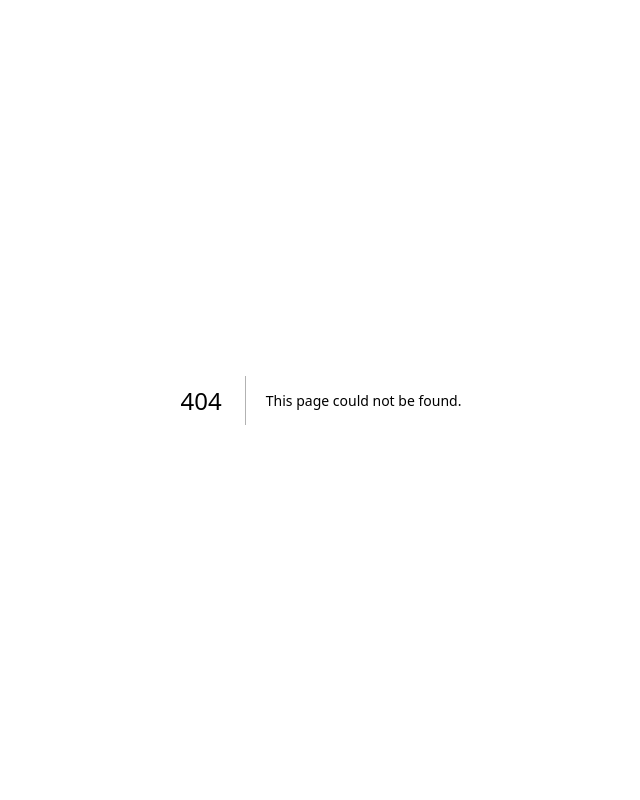
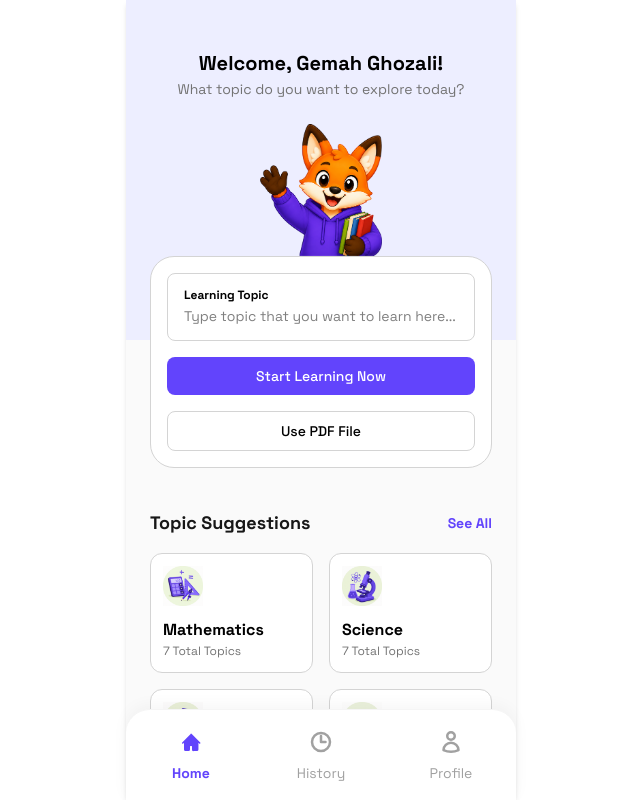
Before and after one commit to farhnnraal/fynix-app, a Next.js app: page /dashboard in a window 1280 px wide. Before the commit this address had no page. Shown: the whole page, without its empty margins (319-959 px from the left). Built offline with nearby package versions, Linux system fonts and the light colour scheme.

Commit message:
feat : add home page component

```diff
--- /dev/null
+++ b/app/dashboard/(main)/page.tsx
@@ -0,0 +1,75 @@
+"use client";
+
+import HistoryCard from "@/components/ui/HistoryCard";
+import TopicCard from "@/components/ui/TopicCard";
+import Image from "next/image";
+import Link from "next/link";
+
+export default function HomePage() {
+  return (
+    <div className="w-full">
+      <div className="bg-primary-50 h-[340px] flex flex-col items-center text-center pt-12">
+        <h3 className="text-h3">Welcome, Gemah Ghozali!</h3>
+        <p className="text-body text-neutral-500">What topic do you want to explore today?</p>
+      </div>
+
+      {/* Main Container */}
+      <div className="bg-neutral-50 px-6 pb-6 pt-[169px] relative">
+        {/* Floating Form */}
+        <div className="absolute -top-54 left-6 right-6">
+          <div className="relative h-[132px]">
+            <Image src="/images/mascot-home.png" alt="Fenyman AI Mascot Home" fill priority className="object-contain" />
+          </div>
+          <form className="space-y-4 p-4 rounded-3xl border border-neutral-300 bg-white">
+            <div className="w-full bg-white border border-neutral-300 rounded-lg px-4 py-3">
+              <label className="block text-label">Learning Topic</label>
+              <input type="text" className="w-full text-body" placeholder="Type topic that you want to learn here..." />
+            </div>
+            <button type="submit" className="cursor-pointer bg-primary-500 px-3 py-2 rounded-lg w-full text-white text-btn">
+              Start Learning Now
+            </button>
+            <div className="w-full">
+              <input type="file" id="pdf-upload" accept=".pdf" className="hidden" />
+              <label htmlFor="pdf-upload" className="block text-center cursor-pointer bg-white px-3 py-2 rounded-lg w-full text-black text-btn border border-neutral-300">
+                Use PDF File
+              </label>
+            </div>
+          </form>
+        </div>
+
+        {/* Topic Suggestions Section */}
+        <section className="space-y-4">
+          <div className="flex justify-between items-center">
+            <h2 className="text-lg font-bold text-neutral-900">Topic Suggestions</h2>
+            <Link href="/topics" className="text-sm font-bold text-primary-500 hover:underline">
+              See All
+            </Link>
+          </div>
+          <div className="grid grid-cols-2 gap-4">
+            <TopicCard imageUrl="/images/mathematics.jpg" name="Mathematics" total={7} />
+            <TopicCard imageUrl="/images/science.jpg" name="Science" total={7} />
+            <TopicCard imageUrl="/images/history.jpg" name="History" total={7} />
+            <TopicCard imageUrl="/images/technology.jpg" name="Technology" total={7} />
+            <TopicCard imageUrl="/images/sport.jpg" name="Sport" total={7} />
+            <TopicCard imageUrl="/images/art-and-culture.jpg" name="Art & Culture" total={7} />
+          </div>
+        </section>
+
+        {/* Learning History Section */}
+        <section className="space-y-4 mt-10">
+          <div className="flex justify-between items-center">
+            <h2 className="text-lg font-bold text-neutral-900">Learning History</h2>
+            <Link href="/dashboard/history" className="text-sm font-bold text-primary-500 hover:underline">
+              See All
+            </Link>
+          </div>
+          <div className="space-y-4">
+            <HistoryCard id={1} title="Artificial Intelligence" date="12 Maret 2026, 13:00" status="Passed" level="Advance" score={90} />
+            <HistoryCard id={2} title="Calculus" date="26 April 2026, 18:00" status="Failed" level="Beginner" score={30} />
+            <HistoryCard id={3} title="Music Rock History" date="10 Februari 2026, 10:00" status="Passed" level="Advanced" score={90} />
+          </div>
+        </section>
+      </div>
+    </div>
+  );
+}
```
